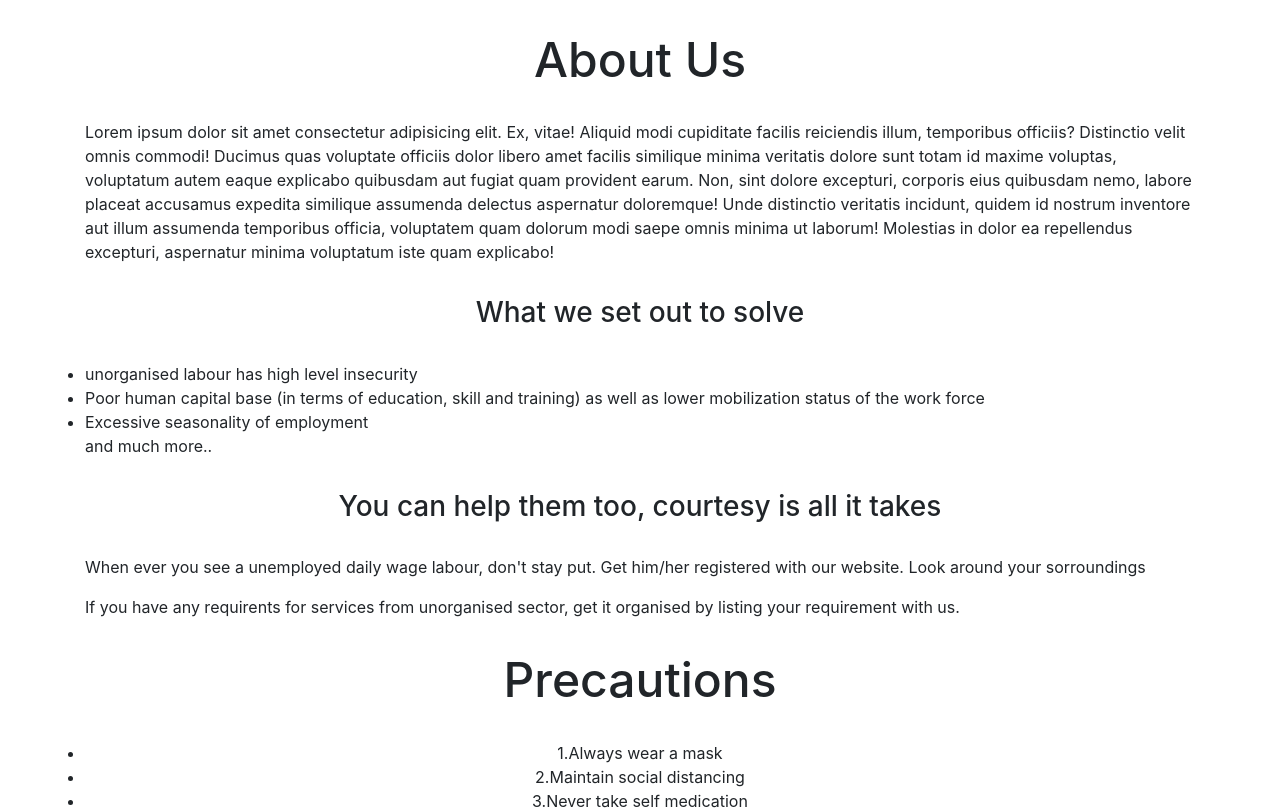
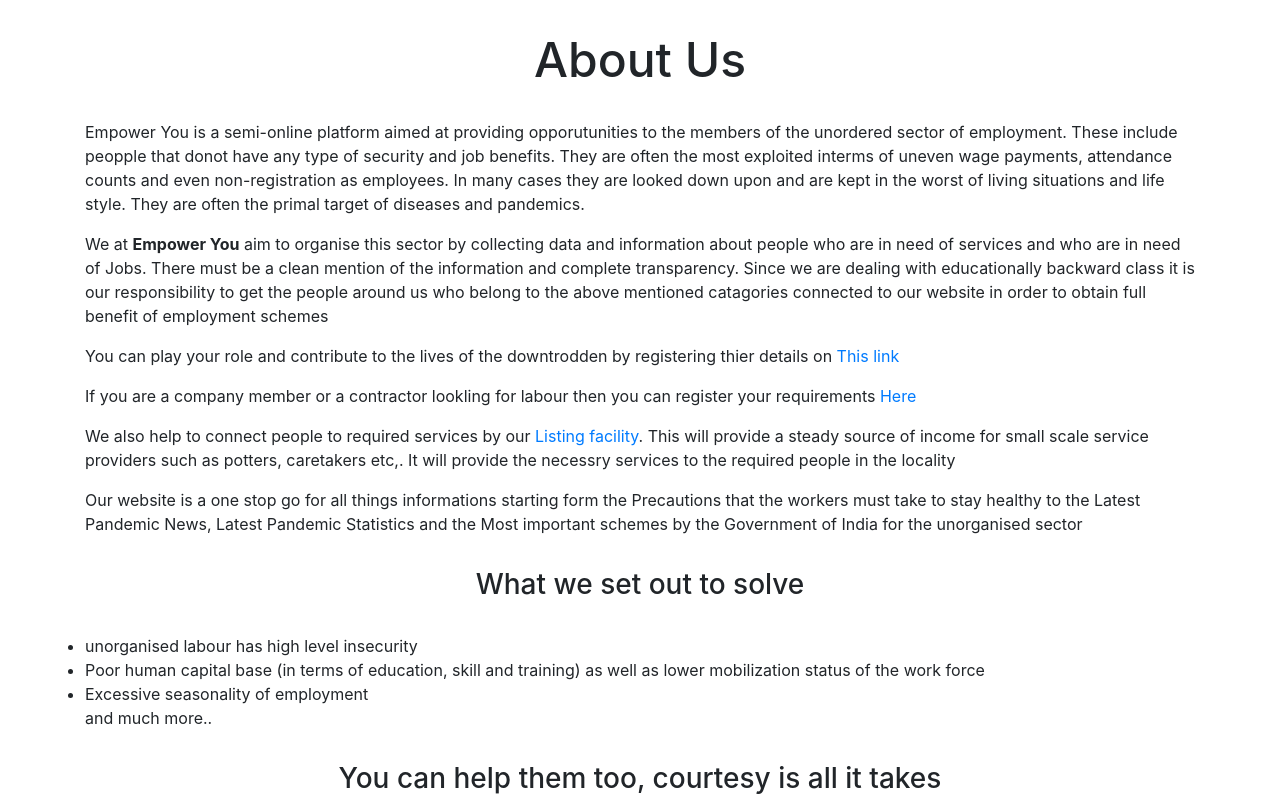
Before and after one commit to rayansailani/CodeFury3.0, a Django app: page / in a window 1280 px wide. Shown: the part 531-1341 px from the top of the page. Run offline with Django 3.2, Linux system fonts and the light colour scheme; some libraries are stand-ins or nearby versions.

Commit message:
a changes to the desc

```diff
--- a/templates/home.html
+++ b/templates/home.html
@@ -49,14 +49,31 @@
         <h2>About Us</h2>
     </div>
     <div class="container">
-        <p>Lorem ipsum dolor sit amet consectetur adipisicing elit. Ex, vitae! Aliquid modi cupiditate facilis
-            reiciendis illum, temporibus officiis? Distinctio velit omnis commodi! Ducimus quas voluptate officiis dolor
-            libero amet facilis similique minima veritatis dolore sunt totam id maxime voluptas, voluptatum autem eaque
-            explicabo quibusdam aut fugiat quam provident earum. Non, sint dolore excepturi, corporis eius quibusdam
-            nemo, labore placeat accusamus expedita similique assumenda delectus aspernatur doloremque! Unde distinctio
-            veritatis incidunt, quidem id nostrum inventore aut illum assumenda temporibus officia, voluptatem quam
-            dolorum modi saepe omnis minima ut laborum! Molestias in dolor ea repellendus excepturi, aspernatur minima
-            voluptatum iste quam explicabo!</p>
+        <p>Empower You is a semi-online platform aimed at providing opporutunities to the members of the unordered
+            sector of employment. These include peopple that donot have any type of security and job benefits. They are
+            often the most exploited interms of uneven wage payments, attendance counts and even non-registration as
+            employees. In many cases they are looked down upon and are kept in the worst of living situations and life
+            style. They are often the primal target of diseases and pandemics.</p>
+        <p>
+            We at <b>Empower You</b> aim to organise this sector by collecting data and information about people who are
+            in need of services and who are in need of Jobs. There must be a clean mention of the information and
+            complete transparency.
+            Since we are dealing with educationally backward class it is our responsibility to get the people around us
+            who belong to the above mentioned catagories connected to our website in order to obtain full benefit of
+            employment schemes
+
+        </p>
+        <p>You can play your role and contribute to the lives of the downtrodden by registering thier details on <a
+                href="{% url 'create:register' %}">This link</a></p>
+        <p>If you are a company member or a contractor lookling for labour then you can register your requirements <a
+                href="{% url  'create:regcom' %}">Here</a></p>
+        <p>We also help to connect people to required services by our <a href="{% url 'listing' %}">Listing
+                facility</a>. This will provide a steady source of income for small scale service providers such as
+            potters, caretakers etc,.
+            It will provide the necessry services to the required people in the locality</p>
+        <p>Our website is a one stop go for all things informations starting form the Precautions that the workers must
+            take to stay healthy to the Latest Pandemic News, Latest Pandemic Statistics and the Most important schemes
+            by the Government of India for the unorganised sector</p>
     </div>
 </section>
 <section data-aos="fade-up" style="margin:30px">
```
